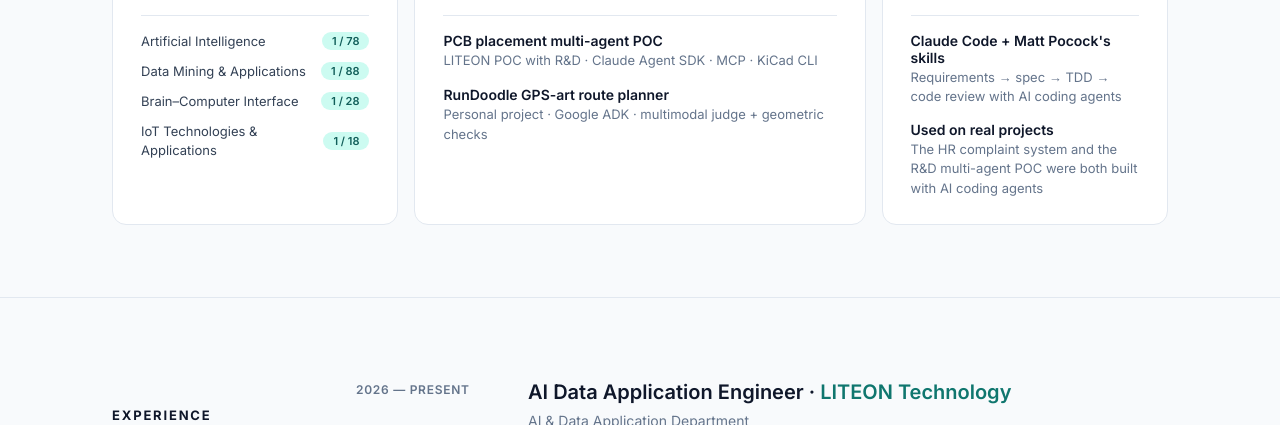
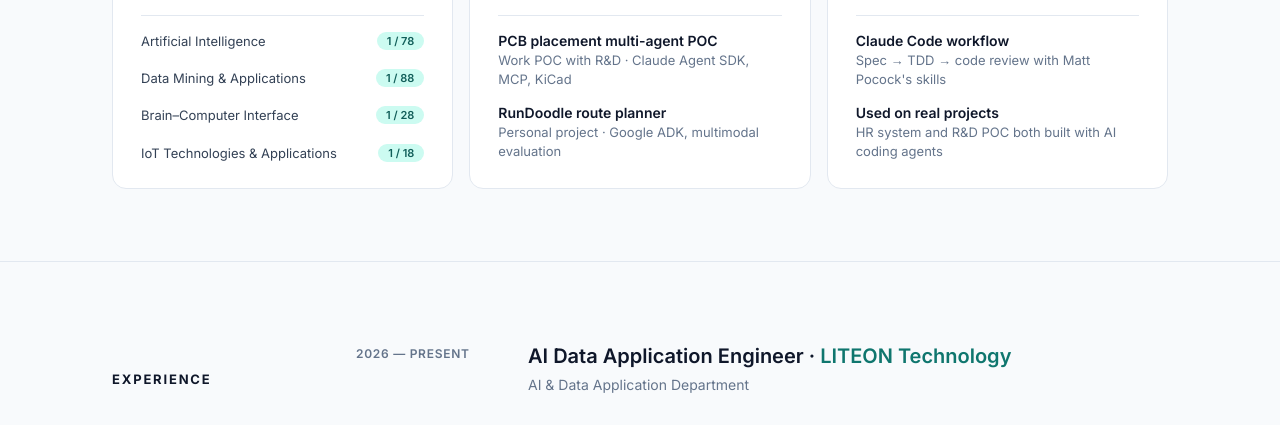
Before and after one commit to c24668343/cynthia-portfolio, a plain HTML site: page index.html in a window 1280 px wide. Shown: the part 768-1193 px from the top of the page. Drawn offline with Linux system fonts and the light colour scheme.

Commit message:
Balance hero stat cards: equal widths, tighter copy, fill first card
Co-Authored-By: Claude Opus 5.5 <noreply@anthropic.com>
Claude-Session: https://claude.ai/code/session_01CSUyH4kuLgvrYW327sTSL8

```diff
--- a/index.html
+++ b/index.html
@@ -87,21 +87,21 @@ table{border-collapse:collapse;width:100%}
 <span style="font-size: 40px; line-height: 1.05; font-weight: 700; letter-spacing: -0.03em; color: #0F766E">4 × 1st</span>
 <span style="font-size: 14px; font-weight: 600; color: #0F172A">Class rank in AI graduate courses</span>
 </div>
-<div style="border-top: 1px solid #E2E8F0; padding-top: 16px; display: flex; flex-direction: column; gap: 12px">
+<div style="flex: 1; border-top: 1px solid #E2E8F0; padding-top: 16px; display: flex; flex-direction: column; justify-content: space-between; gap: 12px">
 <div style="display: flex; align-items: center; justify-content: space-between; gap: 12px"><span style="font-size: 13px; line-height: 1.4; color: #334155">Artificial Intelligence</span><span style="flex: none; font-size: 11px; font-weight: 600; color: #115E59; background: #CCFBF1; border-radius: 999px; padding: 2px 10px">1 / 78</span></div>
 <div style="display: flex; align-items: center; justify-content: space-between; gap: 12px"><span style="font-size: 13px; line-height: 1.4; color: #334155">Data Mining &amp; Applications</span><span style="flex: none; font-size: 11px; font-weight: 600; color: #115E59; background: #CCFBF1; border-radius: 999px; padding: 2px 10px">1 / 88</span></div>
 <div style="display: flex; align-items: center; justify-content: space-between; gap: 12px"><span style="font-size: 13px; line-height: 1.4; color: #334155">Brain–Computer Interface</span><span style="flex: none; font-size: 11px; font-weight: 600; color: #115E59; background: #CCFBF1; border-radius: 999px; padding: 2px 10px">1 / 28</span></div>
 <div style="display: flex; align-items: center; justify-content: space-between; gap: 12px"><span style="font-size: 13px; line-height: 1.4; color: #334155">IoT Technologies &amp; Applications</span><span style="flex: none; font-size: 11px; font-weight: 600; color: #115E59; background: #CCFBF1; border-radius: 999px; padding: 2px 10px">1 / 18</span></div>
 </div>
 </div>
-<div style="flex: 1.7 1 440px; min-width: 280px; background: #FFFFFF; border: 1px solid #E2E8F0; border-radius: 14px; padding: 26px 28px; box-sizing: border-box; display: flex; flex-direction: column; gap: 18px">
+<div style="flex: 1 1 280px; min-width: 280px; background: #FFFFFF; border: 1px solid #E2E8F0; border-radius: 14px; padding: 26px 28px; box-sizing: border-box; display: flex; flex-direction: column; gap: 18px">
 <div style="display: flex; flex-direction: column; gap: 6px">
 <span style="font-size: 40px; line-height: 1.05; font-weight: 700; letter-spacing: -0.03em; color: #0F766E">2</span>
 <span style="font-size: 14px; font-weight: 600; color: #0F172A">Multi-agent systems on two SDKs</span>
 </div>
-<div style="border-top: 1px solid #E2E8F0; padding-top: 16px; display: grid; grid-template-columns: repeat(auto-fit, minmax(190px, 1fr)); gap: 16px 24px">
-<div style="display: flex; flex-direction: column; gap: 2px"><span style="font-size: 14px; font-weight: 600; color: #0F172A">PCB placement multi-agent POC</span><span style="font-size: 13px; line-height: 1.5; color: #64748B">LITEON POC with R&amp;D · Claude Agent SDK · MCP · KiCad CLI</span></div>
-<div style="display: flex; flex-direction: column; gap: 2px"><span style="font-size: 14px; font-weight: 600; color: #0F172A">RunDoodle GPS-art route planner</span><span style="font-size: 13px; line-height: 1.5; color: #64748B">Personal project · Google ADK · multimodal judge + geometric checks</span></div>
+<div style="border-top: 1px solid #E2E8F0; padding-top: 16px; display: flex; flex-direction: column; gap: 14px">
+<div style="display: flex; flex-direction: column; gap: 2px"><span style="font-size: 14px; font-weight: 600; color: #0F172A">PCB placement multi-agent POC</span><span style="font-size: 13px; line-height: 1.5; color: #64748B">Work POC with R&amp;D · Claude Agent SDK, MCP, KiCad</span></div>
+<div style="display: flex; flex-direction: column; gap: 2px"><span style="font-size: 14px; font-weight: 600; color: #0F172A">RunDoodle route planner</span><span style="font-size: 13px; line-height: 1.5; color: #64748B">Personal project · Google ADK, multimodal evaluation</span></div>
 </div>
 </div>
 <div style="flex: 1 1 280px; min-width: 280px; background: #FFFFFF; border: 1px solid #E2E8F0; border-radius: 14px; padding: 26px 28px; box-sizing: border-box; display: flex; flex-direction: column; gap: 18px">
@@ -110,8 +110,8 @@ table{border-collapse:collapse;width:100%}
 <span style="font-size: 14px; font-weight: 600; color: #0F172A">How I build software</span>
 </div>
 <div style="border-top: 1px solid #E2E8F0; padding-top: 16px; display: flex; flex-direction: column; gap: 14px">
-<div style="display: flex; flex-direction: column; gap: 2px"><span style="font-size: 14px; font-weight: 600; color: #0F172A">Claude Code + Matt Pocock's skills</span><span style="font-size: 13px; line-height: 1.5; color: #64748B">Requirements → spec → TDD → code review with AI coding agents</span></div>
-<div style="display: flex; flex-direction: column; gap: 2px"><span style="font-size: 14px; font-weight: 600; color: #0F172A">Used on real projects</span><span style="font-size: 13px; line-height: 1.5; color: #64748B">The HR complaint system and the R&amp;D multi-agent POC were both built with AI coding agents</span></div>
+<div style="display: flex; flex-direction: column; gap: 2px"><span style="font-size: 14px; font-weight: 600; color: #0F172A">Claude Code workflow</span><span style="font-size: 13px; line-height: 1.5; color: #64748B">Spec → TDD → code review with Matt Pocock's skills</span></div>
+<div style="display: flex; flex-direction: column; gap: 2px"><span style="font-size: 14px; font-weight: 600; color: #0F172A">Used on real projects</span><span style="font-size: 13px; line-height: 1.5; color: #64748B">HR system and R&amp;D POC both built with AI coding agents</span></div>
 </div>
 </div>
 </div>
```
